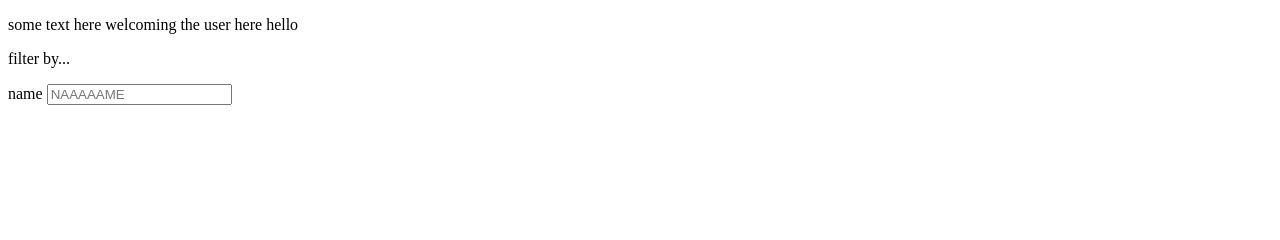
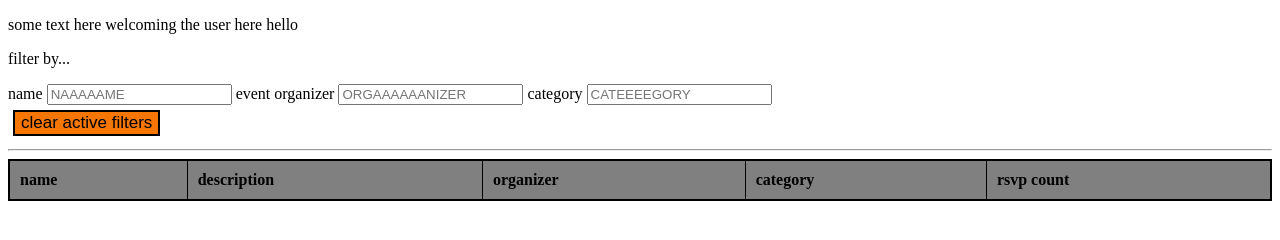
Before and after one commit to lnnabuo24/ClientSide-lnnabuo24, a plain HTML site: page index.html in a window 1280 px wide. Drawn offline with Linux system fonts and the light colour scheme.

Commit message:
Update index.html
changed the layout a little
added the table and a few filters
still in progress

```diff
--- a/index.html
+++ b/index.html
@@ -3,6 +3,8 @@
 <head>
     <meta charset="UTF-8">
     <title>Title</title>
+    <script src="script.js" defer> </script>
+    <link rel="stylesheet" href="style.css">
 </head>
 <body>
 
@@ -24,6 +26,35 @@
         name
         <input type="text" id="nameInput" placeholder="NAAAAAME">
     </label>
+    <label>
+        event organizer
+        <input type="text" id="organizerInput" placeholder="ORGAAAAAANIZER">
+    </label>
+    <label>
+        category
+        <input type="text" id="organizerInput" placeholder="CATEEEEGORY">
+    </label>
+
+    <div></div>
+
+    <button id="clearButton">clear active filters</button>
+
+    <hr>
+
+    <table>
+        <thead>
+            <tr>
+                <th>name</th>
+                <th>description</th>
+                <th>organizer</th>
+                <th>category</th>
+                <th>rsvp count</th>
+            </tr>
+        </thead>
+        <tbody id="tableBody"></tbody>
+    </table>
+
+    <p id="averageRSVPCount"></p>
 
 </body>
 </html>
```
